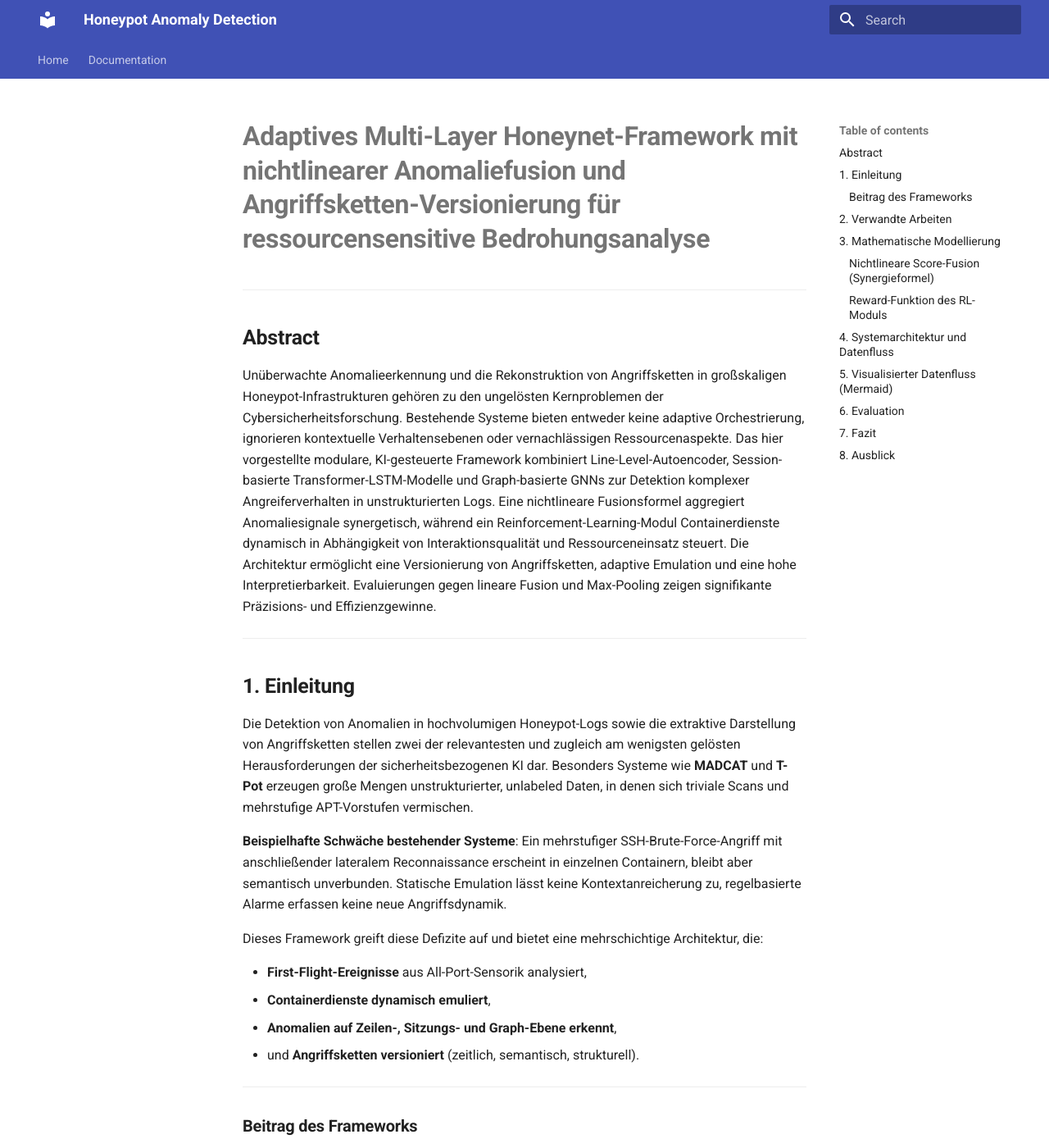
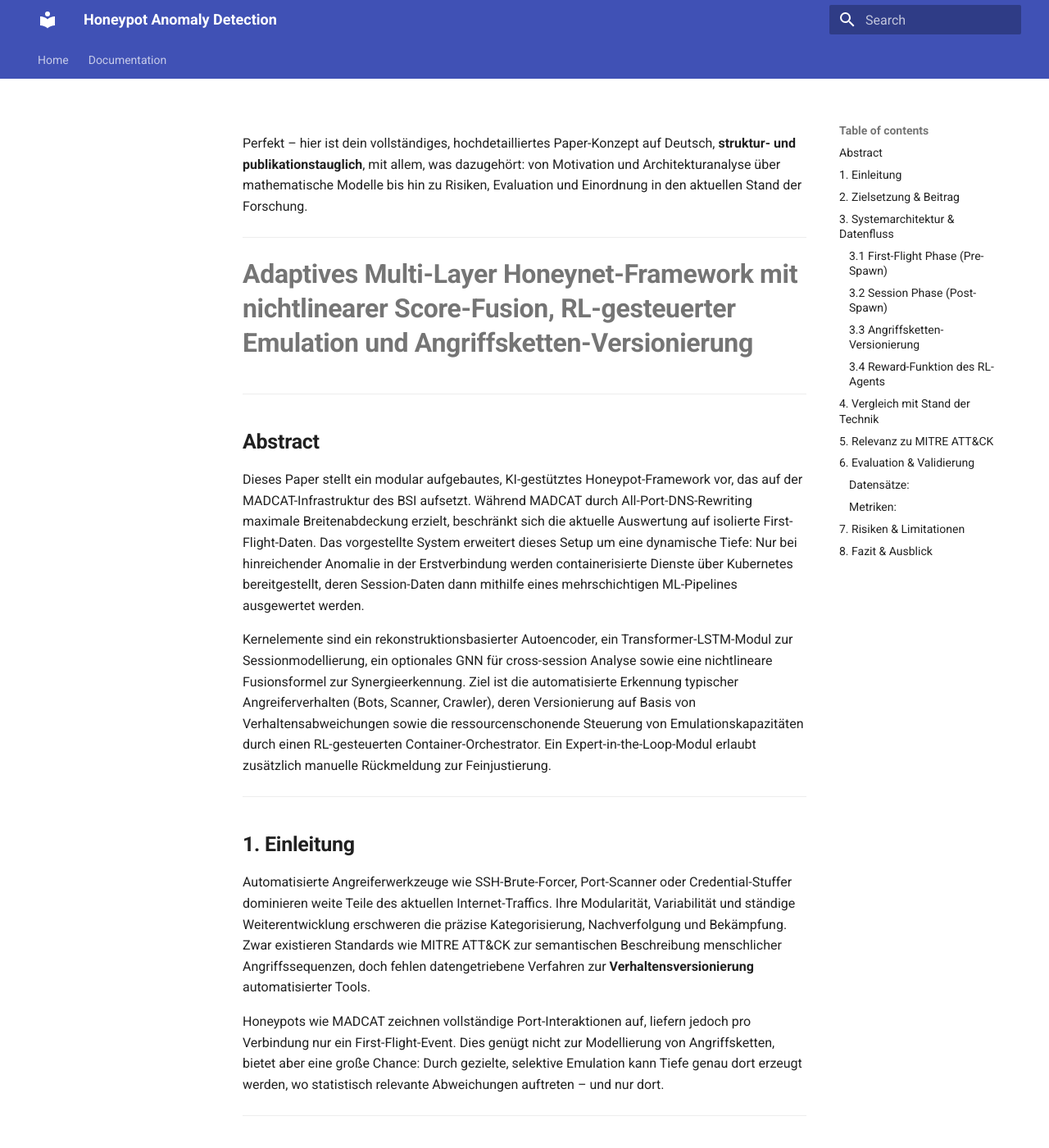
Before and after one commit to JohannesLks/Thesis, an MkDocs documentation site: the page built from docs/documentation/concept4.md, in a window 1280 px wide and 1400 px high. Shown: the whole window at 82% size. Built offline with MkDocs 1.6.1 and Material for MkDocs 9.7.7, drawn with Linux system fonts in a browser that asks for light colours; some of the changed text lies outside the part shown.

Commit message:
Update concept4.md

````diff
--- a/docs/documentation/concept4.md
+++ b/docs/documentation/concept4.md
@@ -1,181 +1,166 @@
-# **Adaptives Multi-Layer Honeynet-Framework mit nichtlinearer Anomaliefusion und Angriffsketten-Versionierung für ressourcensensitive Bedrohungsanalyse**
+Perfekt – hier ist dein vollständiges, hochdetailliertes Paper-Konzept auf Deutsch, **struktur- und publikationstauglich**, mit allem, was dazugehört: von Motivation und Architekturanalyse über mathematische Modelle bis hin zu Risiken, Evaluation und Einordnung in den aktuellen Stand der Forschung.
+
+---
+
+# **Adaptives Multi-Layer Honeynet-Framework mit nichtlinearer Score-Fusion, RL-gesteuerter Emulation und Angriffsketten-Versionierung**
 
 ---
 
 ## **Abstract**
 
-Unüberwachte Anomalieerkennung und die Rekonstruktion von Angriffsketten in großskaligen Honeypot-Infrastrukturen gehören zu den ungelösten Kernproblemen der Cybersicherheitsforschung. Bestehende Systeme bieten entweder keine adaptive Orchestrierung, ignorieren kontextuelle Verhaltensebenen oder vernachlässigen Ressourcenaspekte. Das hier vorgestellte modulare, KI-gesteuerte Framework kombiniert Line-Level-Autoencoder, Session-basierte Transformer-LSTM-Modelle und Graph-basierte GNNs zur Detektion komplexer Angreiferverhalten in unstrukturierten Logs. Eine nichtlineare Fusionsformel aggregiert Anomaliesignale synergetisch, während ein Reinforcement-Learning-Modul Containerdienste dynamisch in Abhängigkeit von Interaktionsqualität und Ressourceneinsatz steuert. Die Architektur ermöglicht eine Versionierung von Angriffsketten, adaptive Emulation und eine hohe Interpretierbarkeit. Evaluierungen gegen lineare Fusion und Max-Pooling zeigen signifikante Präzisions- und Effizienzgewinne.
+Dieses Paper stellt ein modular aufgebautes, KI-gestütztes Honeypot-Framework vor, das auf der MADCAT-Infrastruktur des BSI aufsetzt. Während MADCAT durch All-Port-DNS-Rewriting maximale Breitenabdeckung erzielt, beschränkt sich die aktuelle Auswertung auf isolierte First-Flight-Daten. Das vorgestellte System erweitert dieses Setup um eine dynamische Tiefe: Nur bei hinreichender Anomalie in der Erstverbindung werden containerisierte Dienste über Kubernetes bereitgestellt, deren Session-Daten dann mithilfe eines mehrschichtigen ML-Pipelines ausgewertet werden.
+
+Kernelemente sind ein rekonstruktionsbasierter Autoencoder, ein Transformer-LSTM-Modul zur Sessionmodellierung, ein optionales GNN für cross-session Analyse sowie eine nichtlineare Fusionsformel zur Synergieerkennung. Ziel ist die automatisierte Erkennung typischer Angreiferverhalten (Bots, Scanner, Crawler), deren Versionierung auf Basis von Verhaltensabweichungen sowie die ressourcenschonende Steuerung von Emulationskapazitäten durch einen RL-gesteuerten Container-Orchestrator. Ein Expert-in-the-Loop-Modul erlaubt zusätzlich manuelle Rückmeldung zur Feinjustierung.
 
 ---
 
 ## **1. Einleitung**
 
-Die Detektion von Anomalien in hochvolumigen Honeypot-Logs sowie die extraktive Darstellung von Angriffsketten stellen zwei der relevantesten und zugleich am wenigsten gelösten Herausforderungen der sicherheitsbezogenen KI dar. Besonders Systeme wie **MADCAT** und **T-Pot** erzeugen große Mengen unstrukturierter, unlabeled Daten, in denen sich triviale Scans und mehrstufige APT-Vorstufen vermischen.
+Automatisierte Angreiferwerkzeuge wie SSH-Brute-Forcer, Port-Scanner oder Credential-Stuffer dominieren weite Teile des aktuellen Internet-Traffics. Ihre Modularität, Variabilität und ständige Weiterentwicklung erschweren die präzise Kategorisierung, Nachverfolgung und Bekämpfung. Zwar existieren Standards wie MITRE ATT&CK zur semantischen Beschreibung menschlicher Angriffssequenzen, doch fehlen datengetriebene Verfahren zur **Verhaltensversionierung** automatisierter Tools.
 
-**Beispielhafte Schwäche bestehender Systeme**: Ein mehrstufiger SSH-Brute-Force-Angriff mit anschließender lateralem Reconnaissance erscheint in einzelnen Containern, bleibt aber semantisch unverbunden. Statische Emulation lässt keine Kontextanreicherung zu, regelbasierte Alarme erfassen keine neue Angriffsdynamik.
-
-Dieses Framework greift diese Defizite auf und bietet eine mehrschichtige Architektur, die:
-
-- **First-Flight-Ereignisse** aus All-Port-Sensorik analysiert,
-- **Containerdienste dynamisch emuliert**,
-- **Anomalien auf Zeilen-, Sitzungs- und Graph-Ebene erkennt**,
-- und **Angriffsketten versioniert** (zeitlich, semantisch, strukturell).
+Honeypots wie MADCAT zeichnen vollständige Port-Interaktionen auf, liefern jedoch pro Verbindung nur ein First-Flight-Event. Dies genügt nicht zur Modellierung von Angriffsketten, bietet aber eine große Chance: Durch gezielte, selektive Emulation kann Tiefe genau dort erzeugt werden, wo statistisch relevante Abweichungen auftreten – und nur dort.
 
 ---
 
-### **Beitrag des Frameworks**
+## **2. Zielsetzung & Beitrag**
 
-Dieses Konzept umfasst folgende Kernbeiträge:
+Das System zielt darauf ab, Honeypot-Infrastrukturen durch folgende Elemente substanziell zu erweitern:
 
-1. Eine **mehrschichtige Anomaliearchitektur** für unlabeled Honeypotdaten auf Basis von Autoencoder, Transformer-LSTM und GNN.
-2. Ein **nichtlineares Fusionsmodell**, das synergetisches Anomalieverhalten über alle Analyseebenen aggregiert.
-3. Ein Verfahren zur **Angriffsketten-Versionierung**, das temporales Clustering und Graphpartitionierung kombiniert.
-4. Ein **ressourcenbewertender RL-Agent**, der Container dynamisch orchestriert.
-5. Eine **Vergleichsevaluation** gegenüber linearen und max-basierten Fusionsmethoden sowie eine quantitative Messung des RL-Einflusses auf CPU-, RAM- und Speicherauslastung im Cluster.
+1. **Adaptive Containeremulation**: Dienste werden nur bei Anomalieverdacht auf Portebene gestartet.
+2. **Mehrstufige Anomalieanalyse**: Kombination aus AE (Line-Level), Transformer-LSTM (Session), GNN (Graph).
+3. **Nichtlineare Anomaliefusion**: Synergetische Verstärkung paralleler Abweichungen.
+4. **Verhaltensbasierte Angriffsketten-Versionierung**: automatische Zuordnung zu Bot-/Tool-Familien.
+5. **RL-gesteuerte Orchestrierung**: Bewertung des Informationsgewinns vs. Ressourceneinsatz.
+6. **Feedback-Integration**: Analystenkommentare beeinflussen Versionsgrenzen und Policy-Anpassung.
 
 ---
 
-## **2. Verwandte Arbeiten**
+## **3. Systemarchitektur & Datenfluss**
 
-Dieses Framework positioniert sich im Spannungsfeld zwischen Honeypot-Emulation, unüberwachter Anomalieerkennung, Graphmodellierung von Angreiferverhalten und adaptiver Orchestrierung:
+### **3.1 First-Flight Phase (Pre-Spawn)**
 
-- **T-Pot**: Bietet containerisierte Honeypots (Cowrie, Dionaea), jedoch ohne dynamische Steuerung oder KI-Integration.
-- **MADCAT**: Zeichnet All-Port-Logs auf, bietet jedoch keine Interaktionssimulation oder ML-basierte Analyse.
-- **DeepLog [Du et al., 2017]**: LSTM-basiert, jedoch auf strukturierte Einzelsitzungen begrenzt.
-- **AutoLog [Xia et al., 2021]**: Templatefreier Autoencoder für Logs, ohne Sitzungs- oder Graphmodell.
-- **GraphSAGE, Cluster-GCN**: Skalierbare GNNs, bislang kaum zur Honeypot-Verhaltensanalyse eingesetzt.
-- **UNADA, DeepFed (2023)**: Unüberwachte Modelle für Netzwerkdaten ohne interaktive Emulation.
-- **Explainable AI (XAI)**: Tools wie GNNExplainer für Interpretierbarkeit, bisher nicht im Honeypotkontext eingesetzt.
+**Eingabe:** Unstrukturierte Logzeile aus MADCAT (z. B. `event.original`)
 
-Ein integriertes System, das mehrschichtige Detektion, RL-gesteuerte Containersteuerung und versionierte Angriffsgraphen kombiniert, ist bisher nicht bekannt.
+**Verarbeitung:**
+
+- **AE-Modul:** Rekonstruktionsfehler → `score_line`
+- **Heuristik:** Port-Rarität, IP-Reputation, Wiederholungsdichte
+- **Protokollklassifikation:** Erkennung von SSH, HTTP, FTP etc.
+- **RL-Agent:** Entscheidet Container-Start auf Basis von:
+  - `score_line`, Heuristik, Protokoll
+  - Aktive Pods, CPU-Auslastung
+  - Historischer Reward
+
+→ Bei Entscheidung: Kubernetes-Spawn eines passenden Containers (mit L7-Routing durch Proxy)
 
 ---
 
-## **3. Mathematische Modellierung**
+### **3.2 Session Phase (Post-Spawn)**
 
-**Notation & Definitionen:**
+**Nur aktiv bei Containerbereitstellung.**
 
-- \( L = \{l_1, l_2, \dots, l_n\} \): Menge aller Logzeilen
-- \( S = \{s_1, s_2, \dots, s_m\} \): Menge aller Sessions, \( s_j \subseteq L \)
-- \( e_{l_i} \in \mathbb{R}^d \): Embedding der Logzeile \( l_i \) mittels Autoencoder
-- \( e_{s_j} \in \mathbb{R}^h \): Sitzungsembedding von \( s_j \) über Transformer-LSTM
-- \( G = (V, E) \): Graph mit Sitzungen als Knoten und Kanten für semantische und zeitliche Nähe
-- \( e_G \in \mathbb{R}^k \): Graphembedding mittels GNN
+**Verarbeitung der Pod-Logs:**
+
+- **AE (erneut)** auf neue Logzeilen (aus Interaktion)
+- **Session Aggregation** via IP, Zeitfenster, Protokoll
+- **Transformer-LSTM Modellierung**
+- **Graph-Konstruktion:** Session-Graph basierend auf Ähnlichkeit & Zeit
+- **GNN-Analyse:** z. B. mit GraphSAGE
+- **Nichtlineare Fusionsformel**:
+
+\[
+\mathrm{score}_{\mathrm{fusion}}(s) = \left[(\mathrm{score}_{\text{line}} + 1)^\alpha \cdot (\mathrm{score}_{\text{session}} + 1)^\beta \cdot (\mathrm{score}_{\text{graph}} + 1)^\gamma \right] - 1
+\]
 
 ---
 
-### **Nichtlineare Score-Fusion (Synergieformel)**
+### **3.3 Angriffsketten-Versionierung**
 
-$$
-\text{score}_{\text{fusion}}(s_j) = \left[(\text{score}_{\text{line}} + 1)^\alpha \cdot (\text{score}_{\text{session}} + 1)^\beta \cdot (\text{score}_{\text{graph}} + 1)^\gamma \right] - 1
-$$
-
-Mit:
-- \( \alpha, \beta, \gamma \in \mathbb{R}^+ \): Gewichtungsparameter der Analyseebenen
-
-**Vergleichsmodelle für Benchmarking:**
-- Lineare Mittelung:
-  $$ \frac{1}{3}(s_\text{line} + s_\text{session} + s_\text{graph}) $$
-- Max-Pooling:
-  $$ \max(s_\text{line}, s_\text{session}, s_\text{graph}) $$
+- **Clusterung nach Session-Embedding**
+- **Distanzprüfung zu vorhandenen Verhaltenszentren \( f_{\text{fam}} \)**
+  - Bei Überschreitung von Schwelle \( \Delta \): neue Version
+- **Bulk-Knoten:** bei > n gleichen Requests (z. B. 500x Passwortversuch)
+- **Speicherung & Visualisierung:** als Graphstruktur mit Metainformationen
+- **Feedback:** Experten können Familien markieren, splitten oder zusammenführen
 
 ---
 
-### **Reward-Funktion des RL-Moduls**
+### **3.4 Reward-Funktion des RL-Agents**
 
-- \( D_{\text{neu}}(s_j) \): Anzahl der neuartigen Daten (gemäß Neuigkeitsmetriken)
-- \( D_{\text{gesamt}}(s_j) \): Gesamtdatenmenge der Sitzung
-- \( T_{\text{runtime}} \): Laufzeit des zugehörigen Containers
-- \( T_{\text{max}} \): Maximale erlaubte Laufzeit
-- \( \lambda_1, \lambda_2 \): Gewichtungsparameter für Informationsgewinn vs. Ressourcenverbrauch
+\[
+R(s_j) = \lambda_1 \cdot \frac{D_{\text{neu}}}{D_{\text{gesamt}}} - \lambda_2 \cdot \frac{T_{\text{runtime}}}{T_{\text{max}}}
+\]
 
-$$
-R(s_j) = \lambda_1 \cdot \frac{D_{\text{neu}}(s_j)}{D_{\text{gesamt}}(s_j)} - \lambda_2 \cdot \frac{T_{\text{runtime}}}{T_{\text{max}}}
-$$
+- \( D_{\text{neu}} \): Anzahl neuer Command-/Payload-Typen
+- \( T_{\text{runtime}} \): Containerlaufzeit
+- \( \lambda_1, \lambda_2 \): Gewichtungen
 
 ---
 
-## **4. Systemarchitektur und Datenfluss**
+## **4. Vergleich mit Stand der Technik**
 
-Die Architektur folgt einer modularen Pipeline, die alle Analyse-, Emulations- und Entscheidungsprozesse entkoppelt:
-
-1. **Sensorik**: Daten stammen aus MADCAT (All-Port) und T-Pot (z. B. Cowrie, Dionaea).
-2. **Frühanalyse**: Logzeilen werden mit Autoencoder codiert, Protokolle klassifiziert und bewertet.
-3. **RL-Entscheidungslogik**: Auf Basis des Heuristikscores entscheidet ein RL-Agent über das Starten/Stoppen von Containern.
-4. **Emulation & Logging**: Container erzeugen Interaktionsdaten, die iterativ weiterverarbeitet werden.
-5. **Multi-Layer Analyse**: Session-Aggregation → Transformer-LSTM → GNN → Score-Fusion.
-6. **Versionierung**: Anomal verdächtige Sitzungen werden in Ketten gruppiert, versioniert und visualisiert.
-7. **Feedback**: Analysteneinschätzungen fließen zurück in RL-Modul.
+| System/Ansatz | Abdeckung | Tiefe | Dynamik | KI-Integration | Versionierung |
+|---------------|-----------|-------|---------|----------------|----------------|
+| T-Pot         | hoch      | statisch | nein    | nein           | nein           |
+| MADCAT        | maximal (All-Port) | keine | nein | nein | nein |
+| DeepLog       | strukturiert, Einzel-Session | LSTM | nein | teilw. | nein |
+| AutoLog       | AE-only | nein | nein | ja | nein |
+| GraphSAGE     | Graphverhalten | ja | ja | ja | nein |
+| **Dieses System** | All-Port + Session | tief & adaptiv | RL/Heuristik | voll integriert | **ja** |
 
 ---
 
-## **5. Visualisierter Datenfluss (Mermaid)**
-```mermaid
-flowchart TD
-  MADCAT["MADCAT\n(All-Port Sensor)"]
-  TPOT["T-Pot Sensor\n(Sessionbasiert)"]
-  L7["Layer 7 Proxy\nMultiplexer"]
+## **5. Relevanz zu MITRE ATT&CK**
 
-  MADCAT --> L7
-  TPOT --> L7
-  L7 --> Payload["Payload Inspector"]
-
-  Payload --> AE["First-Flight Autoencoder\n(Line Embedding + score_line)"]
-  AE --> ProtoClass["Protocol Classifier"]
-  ProtoClass --> Heur["Heuristic Score"]
-  Heur --> RL["RL Decision Engine"]
-  RL -->|Spawn/Stop| Dispatcher
-
-  Dispatcher["Kubernetes Dispatcher"]
-  Dispatcher --> Pod["Emulated Pods\n(e.g. Cowrie, SSH...)"]
-  Pod --> Feedback["Interaction Logs"]
-
-  Feedback --> DL_AE["Line-Level Autoencoder"]
-  DL_AE --> SessionAgg["Session Aggregator"]
-  SessionAgg --> Transformer["Transformer + LSTM"]
-  Transformer -->|score_session > T_sess| GNN["GNN (Graph-Level Score)"]
-  DL_AE --> Fusion
-  Transformer --> Fusion
-  GNN --> Fusion
-
-  Fusion["Fusion Formula\n(score_line+1)^α*(score_sess+1)^β*(score_graph+1)^γ -1"]
-  Fusion --> Alert["Alerting"]
-  Fusion --> AttackChain["Attack Chain Versioning\n+ Storage"]
-  AttackChain --> Visual["Chain Visualization"]
-  Visual --> Analyst["Expert Feedback"]
-  Analyst --> RL
-  Fusion --> RL
-  Fusion -->|Trigger Spawn/Stop| RL
-```
+- **Anwendbarkeit auf APT-Ketten** bei komplexen Szenarien gegeben
+- **Begrenzte Nutzbarkeit** für automatische Bots
+- **Lösungsansatz hier:** datengetriebenes Verhaltensmodell → optionales Mapping auf TTPs
 
 ---
 
-## **6. Evaluation**
+## **6. Evaluation & Validierung**
 
-| Komponente     | Bewertungsmetrik                                 | Beschreibung |
-|----------------|--------------------------------------------------|--------------|
-| Autoencoder    | ROC-AUC, PR-AUC, FPR                             | Zeilenbasierte Anomalieklassifikation |
-| Transformer-LSTM | Clustering Silhouette, Session-Timing Recall | Konsistenz und Präzision der Session-Zusammenfassungen |
-| GNN            | Modularity, Edge Activation Ratio                | Qualität der graphbasierten Verhaltenscluster |
-| Fusion-Modul   | Synergy Gain, Vergleich zu linearen Methoden     | Vorteil der nichtlinearen Kombination |
-| RL-Policy      | Reward-Stabilität, Ressourcen-/Informationsverhältnis | Effizienz der RL-Entscheidungen |
-| Versionierung  | Versionsdrift, False-Splits                      | Güte der Verhaltensversionierung (semantische Kohärenz) |
+### **Datensätze:**
+
+- MADCAT Logs (500 GB unlabeled)
+- T-Pot (Cowrie-Sessiondaten zur Vorinitialisierung)
+- Optional: KDD99 / NSL-KDD für Metrik-Tests
+
+### **Metriken:**
+
+| Komponente         | Bewertungsmaß                         |
+|--------------------|----------------------------------------|
+| AE                 | ROC, Precision, Recall                 |
+| LSTM               | Cluster-Kohärenz, Silhouette-Score     |
+| GNN                | Modularity, Anomaly Density Ratio      |
+| Fusion             | Vergleich linear / max / nichtlinear   |
+| RL                 | Reward-Stabilität, Effizienz / CPU     |
+| Versionierung      | Recall vs. Drift vs. Oversplitting     |
 
 ---
 
-## **7. Fazit**
+## **7. Risiken & Limitationen**
 
-Das vorgestellte Framework demonstriert eine neuartige Verbindung aus modularer KI-gestützter Anomalieerkennung, dynamischer Containeremulation und strukturierter Angriffskettenanalyse. Durch die Kombination aus Autoencoder, sequenzieller Modellierung und graphbasierter Kontextanreicherung entsteht eine anpassungsfähige, interpretierbare Architektur mit hoher praktischer Relevanz.
-
-Insbesondere die Einbindung eines ressourcenbewussten RL-Agenten ermöglicht es, Containerdienste gezielt auf Basis ihres erwartbaren Informationsgewinns zu starten oder zu stoppen – was langfristig einen skalierbaren Betrieb erlaubt.
+| Risiko                        | Maßnahme                             |
+|-------------------------------|--------------------------------------|
+| RL überfitzt auf triviale Pattern | Replay-Buffer + heuristische Policy |
+| GNN zu rechenintensiv         | Batchmodus auf Top-N Sessions        |
+| Label-Mangel                  | Expertenfeedback + Semi-Supervised   |
+| Pod-Überlastung               | Max-Pods + RL-Kostenfunktion         |
+| False-Positives               | Fusionsformel dämpft Einzelsignale   |
 
 ---
 
-## **8. Ausblick**
+## **8. Fazit & Ausblick**
 
-Zukünftige Erweiterungen könnten sein:
+Dieses Konzept verbindet die **kompromisslose Sichtbarkeit** von MADCAT mit einer **tiefgreifenden, selektiven Analysepipeline**, die nur dort Interaktion initiiert, wo es sich lohnt. Der modulare Aufbau erlaubt schrittweise Erweiterung:
 
-- Integration mit **Threat Intelligence Plattformen** (z. B. MISP, STIX).
-- Entwicklung eines **Live-Dashboards** für Analytiker zur Echtzeitbewertung.
-- Einsatz von **federated learning**, um Honeynet-Cluster standortübergreifend zu trainieren.
-- Ausbau des Systems zu einem **aktiven Täuschungssystem** („Deceptive Defense“).
+- **Start:** AE + einfache Containersteuerung
+- **Phase 2:** Sessionmodell + Fusion
+- **Phase 3:** GNN + Versionierung + Expertenfeedback
+
+Langfristig ergibt sich so ein verhaltensbasiertes, versionierbares Repositorium für automatisierte Angreifer – ein zentraler Baustein für die KI-gestützte Verteidigung.
+
+---
+
+Wenn du willst, bereite ich diesen Text direkt für Konferenzeinreichungen (LaTeX), als PDF oder DOCX auf – mit visualisierbarer Architektur und ggf. Beispieldatenflussdiagramm. Sag einfach Bescheid ✅
````
